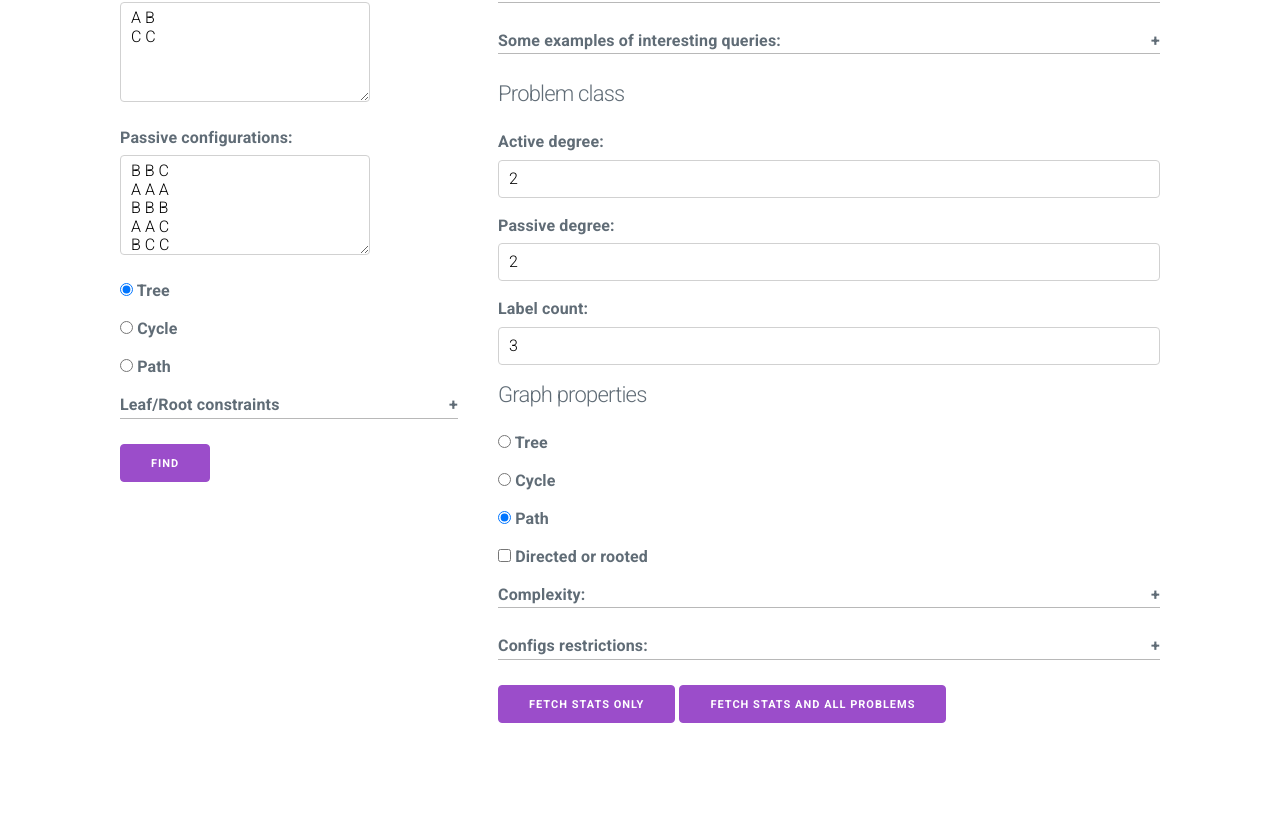
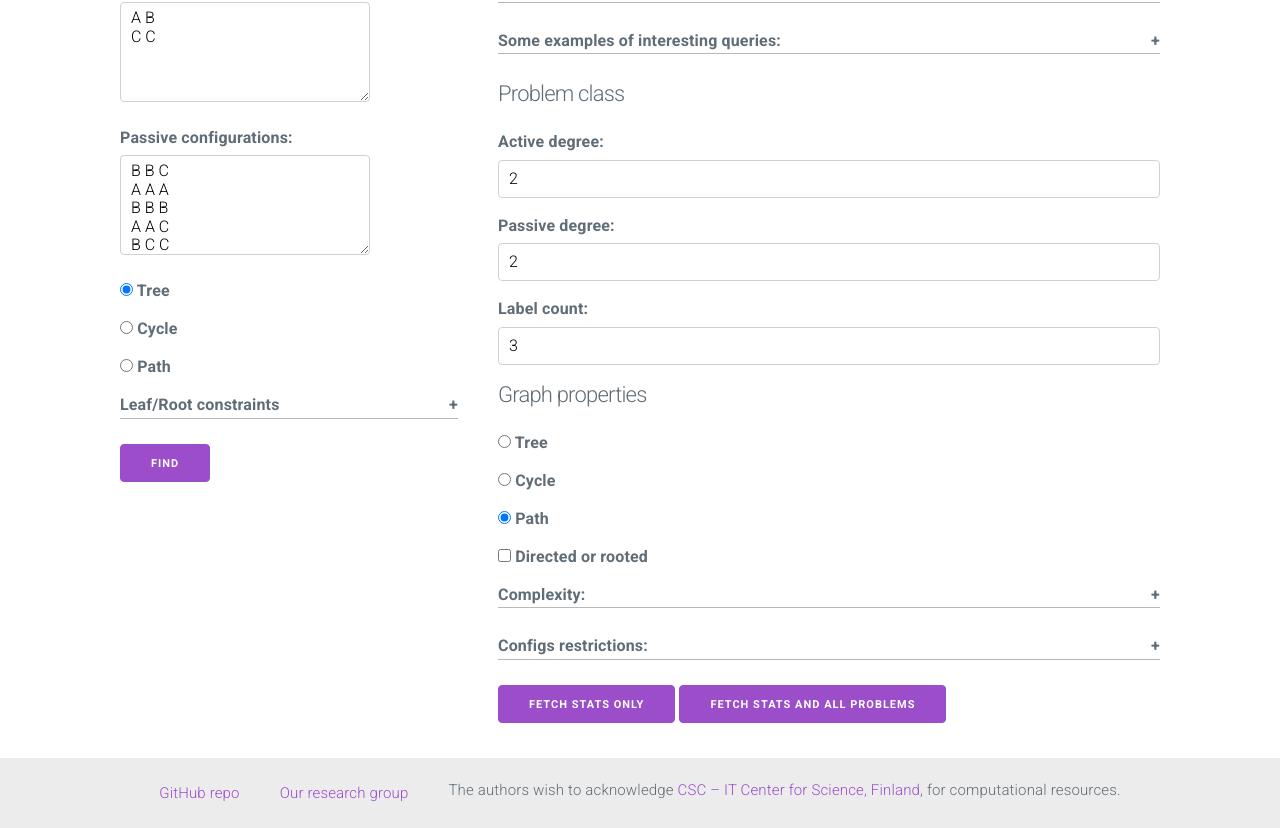
Before and after one commit to AleksTeresh/lcl-classifier, a Svelte app in the folder src/client/: page / in a window 1280 px wide. Shown: the part 165-993 px from the top of the page. Before the commit the page ends 923 px from the top, so only its background shows below. Built offline with nearby package versions, Linux system fonts and the light colour scheme; no server answers.

Commit message:
client: Add footer with links to GH, DA's website and CSC acknowledgement

```diff
--- a/src/client/src/App.svelte
+++ b/src/client/src/App.svelte
@@ -1,6 +1,6 @@
 <script lang="ts">
-  import ProblemForm from "./ProblemForm.svelte"
-  import QueryForm from "./QueryForm.svelte"
+  import ProblemForm from './ProblemForm.svelte'
+  import QueryForm from './QueryForm.svelte'
 </script>
 
 <main>
@@ -12,10 +12,22 @@
       <QueryForm />
     </div>
   </div>
+  <footer>
+    <a href="https://github.com/AleksTeresh/master-thesis" target="_blank"
+      >GitHub repo</a
+    >
+    <a href="https://research.cs.aalto.fi/da/" target="_blank"
+      >Our research group</a
+    >
+    <p class="narrow-paragraph">
+      The authors wish to acknowledge <a href="https://www.csc.fi/en" target="_blank">CSC – IT Center for Science, Finland</a>, for computational resources.
+    </p>
+  </footer>
 </main>
 
 <style>
   .container {
+    min-height: calc(100vh - 70px);
     display: flex;
     justify-content: space-between;
   }
@@ -27,4 +39,27 @@
   .query-form {
     flex-basis: 65%;
   }
+
+  .narrow-paragraph {
+    display: inline-block;
+  }
+
+  main {
+    height: 100%;
+  }
+
+  footer {
+    background-color: rgba(218, 216, 216, 0.473);
+    min-height: 70px;
+    font-size: 15px;
+
+    display: flex;
+    justify-content: center;
+    align-items: center;
+  }
+
+  footer > * {
+    margin-left: 20px;
+    margin-right: 20px;
+  }
 </style>
--- a/src/client/src/ProblemForm.svelte
+++ b/src/client/src/ProblemForm.svelte
@@ -120,6 +120,12 @@ B C C`,
         label on all its outgoing edges), or it can output <code>P</code> on its
         incoming edge (and then <code>P</code> label on all its outgoing edges).
       </p>
+      <p>
+        For more instructions and source code see <a
+          href="https://github.com/AleksTeresh/master-thesis"
+          target="_blank">this repo on GitHub</a
+        >
+      </p>
     </Collapsible>
 
     <label for="activeConfigs">Active configurations:</label>
--- a/src/client/src/global.css
+++ b/src/client/src/global.css
@@ -1,3 +1,11 @@
+html {
+  height: 100%;
+}
+
+body {
+  height: 100%;
+}
+
 li {
   margin: 0;
 }
```
